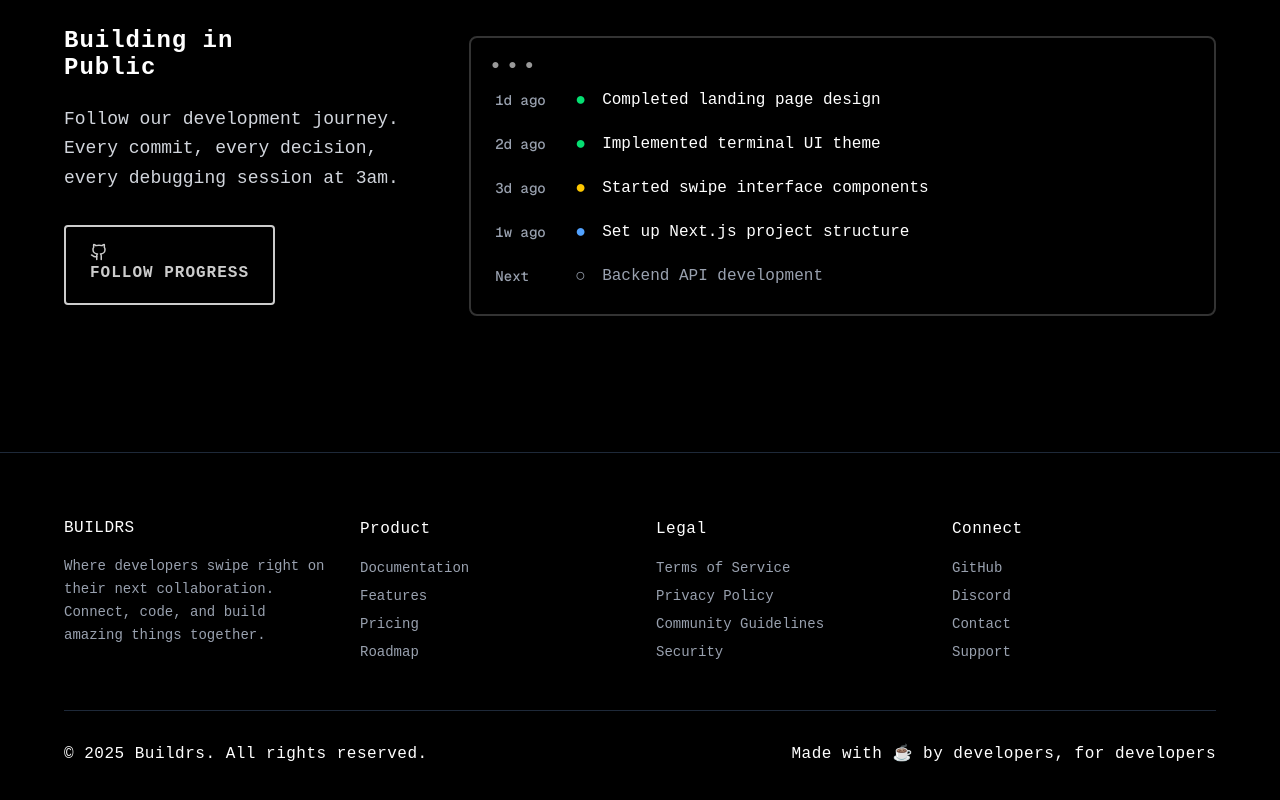
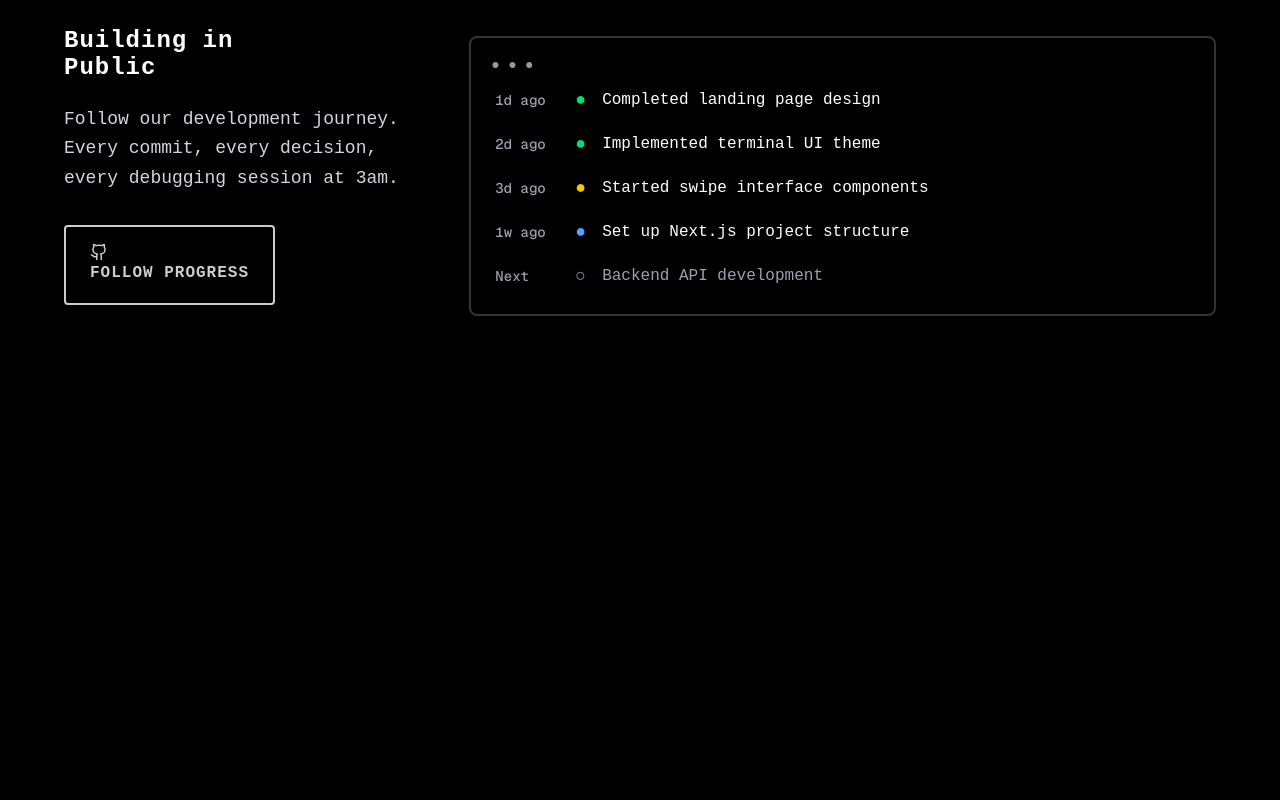
Before and after one commit to devjohxylon/Buildrs, a Next.js app: page / in a window 1280 px wide. Shown: the part 1083-1883 px from the top of the page. After the commit the page ends 1535 px from the top, so only its background shows below. Built offline with nearby package versions, Linux system fonts and the light colour scheme; no server answers.

Commit message:
Remove footer from landing page

```diff
--- a/src/app/page.tsx
+++ b/src/app/page.tsx
@@ -355,65 +355,6 @@ export default function Home() {
           </div>
         </div>
       </section>
-
-      {/* Footer */}
-      <footer className="border-t border-gray-800 py-16 px-8">
-        <div className="max-w-6xl mx-auto">
-          <div className="grid md:grid-cols-4 gap-8">
-
-            {/* Brand */}
-            <div className="md:col-span-1">
-              <div className="text-xl font-bold terminal-text mb-4">BUILDRS</div>
-              <p className="text-gray-400 text-sm leading-relaxed">
-                Where developers swipe right on their next collaboration.
-                Connect, code, and build amazing things together.
-              </p>
-            </div>
-
-            {/* Product */}
-            <div>
-              <h3 className="text-white font-semibold mb-4 terminal-text">Product</h3>
-              <ul className="space-y-2 text-sm">
-                <li><a href="/docs" className="text-gray-400 hover:text-white transition-colors">Documentation</a></li>
-                <li><a href="/features" className="text-gray-400 hover:text-white transition-colors">Features</a></li>
-                <li><a href="/pricing" className="text-gray-400 hover:text-white transition-colors">Pricing</a></li>
-                <li><a href="/roadmap" className="text-gray-400 hover:text-white transition-colors">Roadmap</a></li>
-              </ul>
-            </div>
-
-            {/* Legal */}
-            <div>
-              <h3 className="text-white font-semibold mb-4 terminal-text">Legal</h3>
-              <ul className="space-y-2 text-sm">
-                <li><a href="/terms" className="text-gray-400 hover:text-white transition-colors">Terms of Service</a></li>
-                <li><a href="/privacy" className="text-gray-400 hover:text-white transition-colors">Privacy Policy</a></li>
-                <li><a href="/community" className="text-gray-400 hover:text-white transition-colors">Community Guidelines</a></li>
-                <li><a href="/security" className="text-gray-400 hover:text-white transition-colors">Security</a></li>
-              </ul>
-            </div>
-
-            {/* Connect */}
-            <div>
-              <h3 className="text-white font-semibold mb-4 terminal-text">Connect</h3>
-              <ul className="space-y-2 text-sm">
-                <li><a href="https://github.com/devjohxylon/Buildrs" target="_blank" rel="noopener noreferrer" className="text-gray-400 hover:text-white transition-colors">GitHub</a></li>
-                <li><a href="/discord" className="text-gray-400 hover:text-white transition-colors">Discord</a></li>
-                <li><a href="/contact" className="text-gray-400 hover:text-white transition-colors">Contact</a></li>
-                <li><a href="/support" className="text-gray-400 hover:text-white transition-colors">Support</a></li>
-              </ul>
-            </div>
-          </div>
-
-          <div className="border-t border-gray-800 mt-12 pt-8 flex flex-col md:flex-row justify-between items-center">
-            <p className="text-gray-500 text-sm terminal-text">
-              © 2025 Buildrs. All rights reserved.
-            </p>
-            <p className="text-gray-500 text-sm terminal-text mt-4 md:mt-0">
-              Made with ☕ by developers, for developers
-            </p>
-          </div>
-        </div>
-      </footer>
     </div>
   );
 }
```
